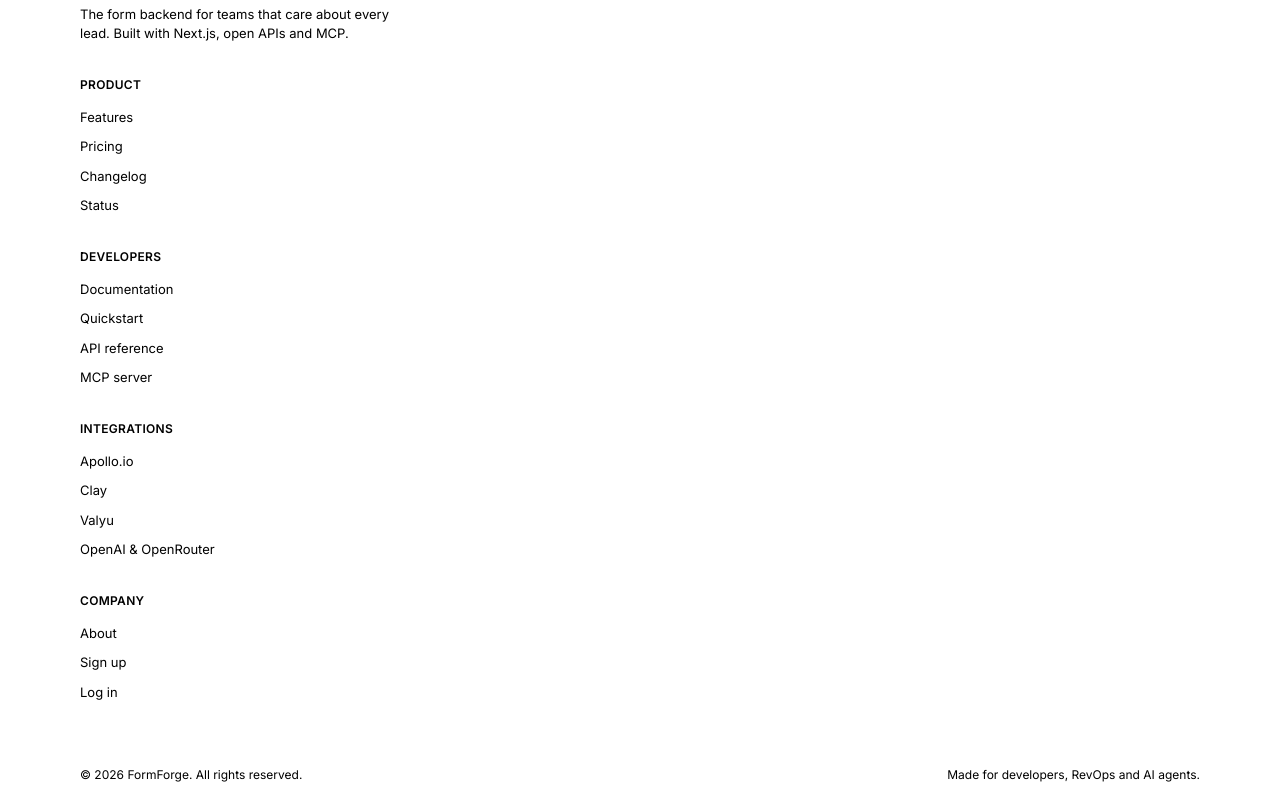
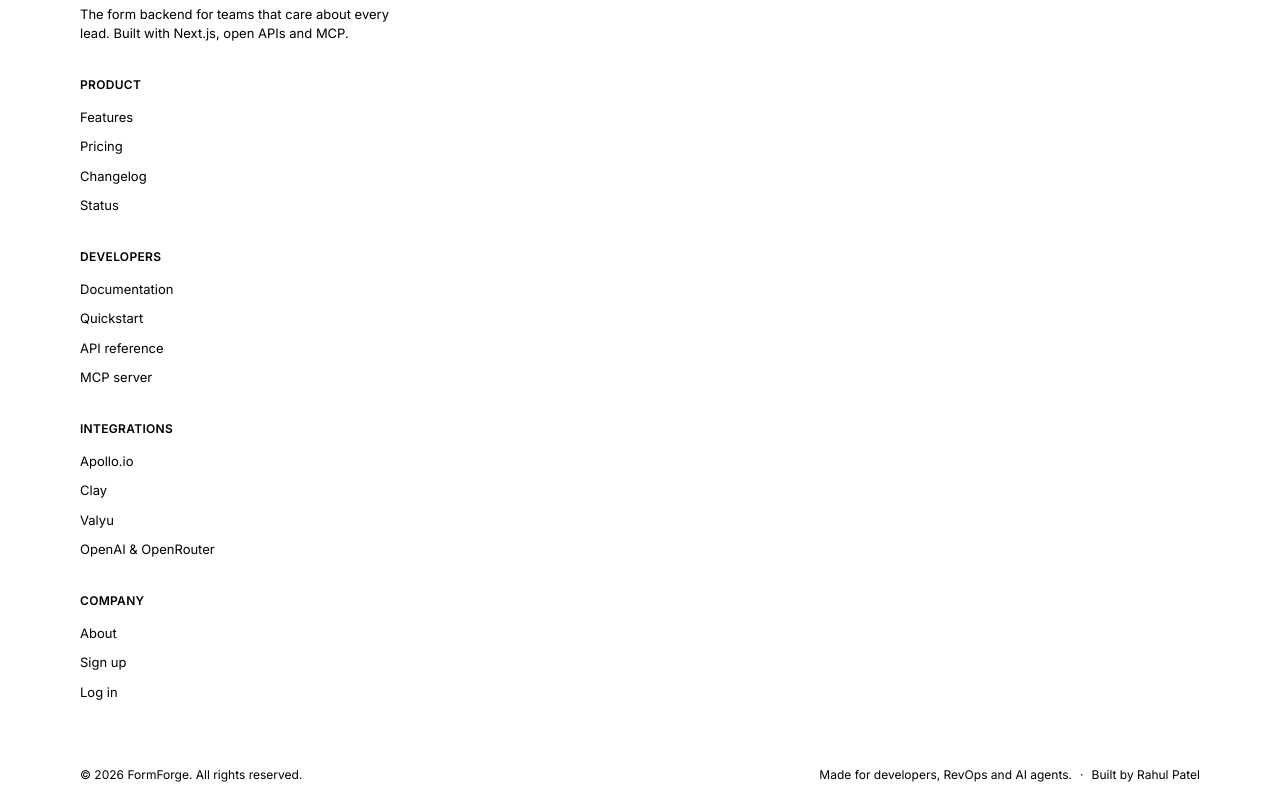
Before and after one commit to dhcp73/formforge, a Next.js app: page / in a window 1280 px wide. Shown: the part 5746-6546 px from the top of the page. Built offline with nearby package versions, Linux system fonts and the light colour scheme; no server answers; what module would draw is missing.

Commit message:
chore: subtle Built by Rahul Patel footer credit on marketing site

```diff
--- a/src/components/marketing/site-footer.tsx
+++ b/src/components/marketing/site-footer.tsx
@@ -28,7 +28,13 @@ export function SiteFooter() {
       <div className="border-t border-line">
         <div className="mx-auto flex max-w-6xl flex-wrap items-center justify-between gap-2 px-4 py-4 text-[12px] text-fg-subtle sm:px-6">
           <span>© {new Date().getFullYear()} FormForge. All rights reserved.</span>
-          <span>Made for developers, RevOps and AI agents.</span>
+          <span className="flex flex-wrap items-center gap-x-2 gap-y-1">
+            <span>Made for developers, RevOps and AI agents.</span>
+            <span aria-hidden>·</span>
+            <a href="https://github.com/rahulpatel84" target="_blank" rel="noopener noreferrer" className="text-fg-muted hover:text-fg underline-offset-2 hover:underline">
+              Built by Rahul Patel
+            </a>
+          </span>
         </div>
       </div>
     </footer>
```
